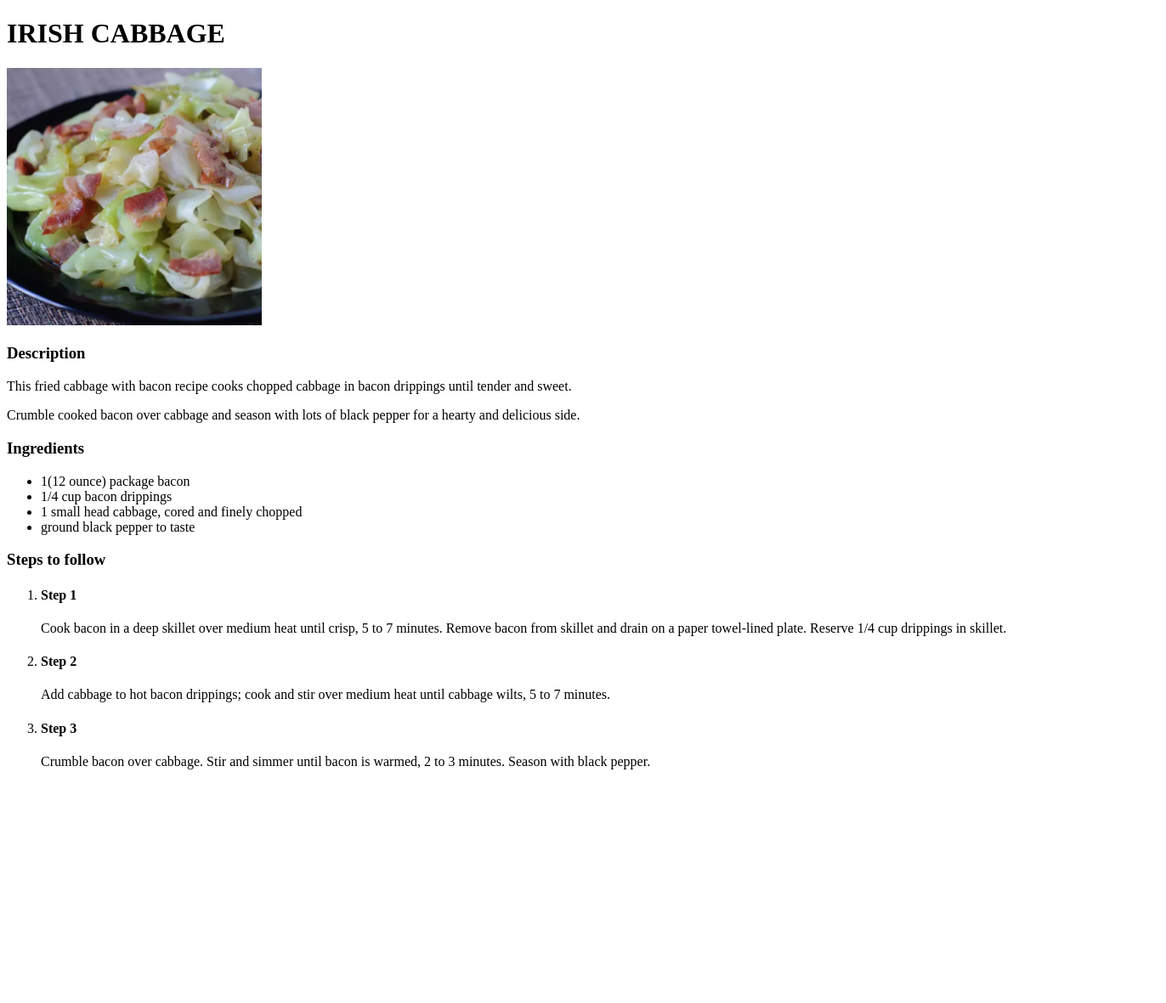
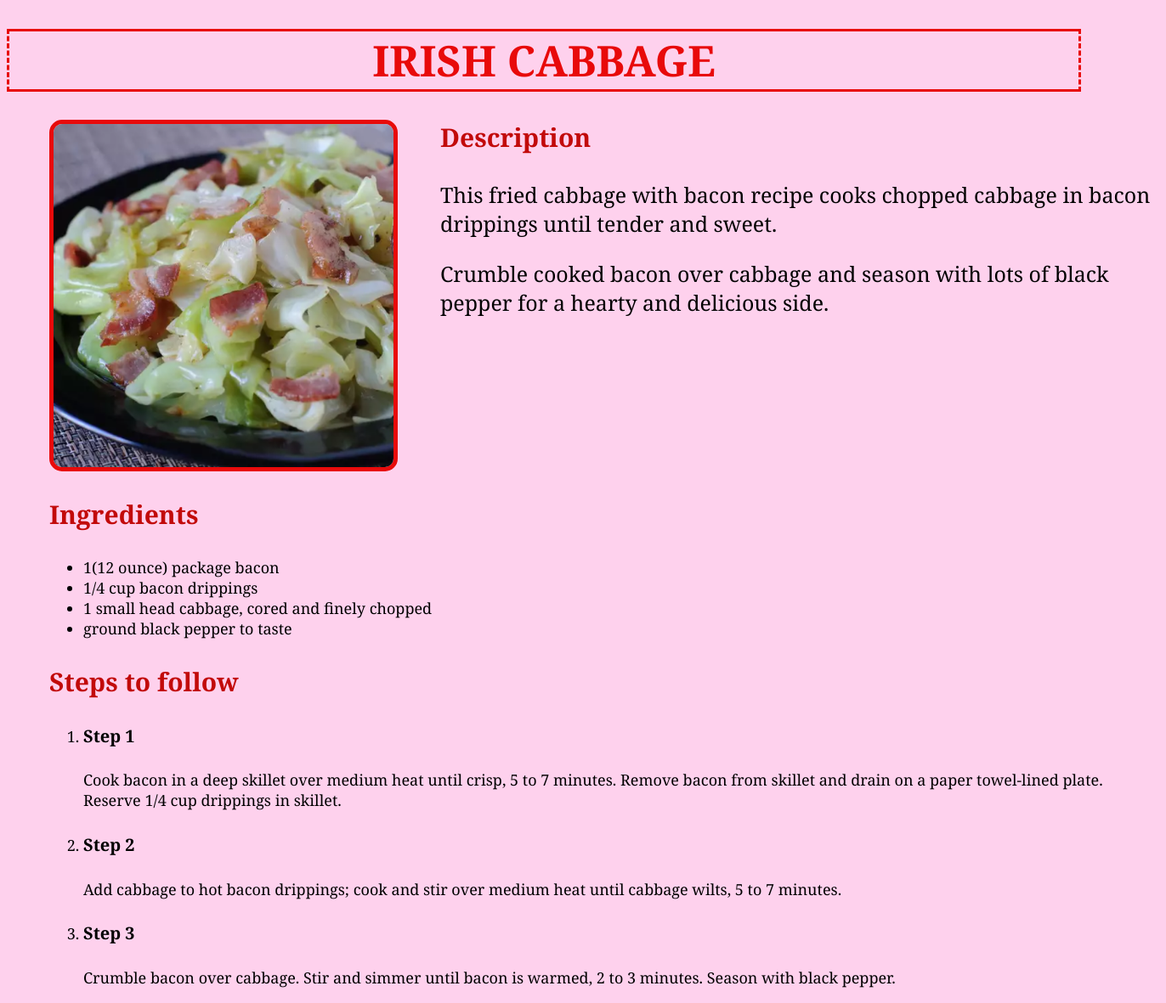
Before and after one commit to AlejandroNG12/odin-recipes, a plain HTML site: page recipes/irish-cabbage.html in a window 1280 px wide. Shown: the whole page at 85% size, 1372 px wide, since content can reach past the window. Before the commit the page ends 922 px from the top, so only its background shows below. Drawn offline with Linux system fonts and the light colour scheme.

Commit message:
Finish style for cheesecake.html and add add an style for irish-cabbage.html and index.html

```diff
--- a/recipes/irish-cabbage.html
+++ b/recipes/irish-cabbage.html
@@ -3,15 +3,19 @@
     <head>
         <meta charset="UFT-8">
         <title>Irish Cabbage</title>
+        <link rel="stylesheet" href="../styles.css">
     </head>
-    <body>
-        <h1> IRISH CABBAGE </h1>
-        <img src="images/irish_cabbage.png" width="300">
+    <body id="cabbage-body">
+        <h1 id="cabbage"> IRISH CABBAGE </h1>
+        <img src="images/irish_cabbage.png" id="cabbage-image">
+        <div class="des text">
             <h3>Description</h3>
             <p> This fried cabbage with bacon recipe cooks chopped
                 cabbage in bacon drippings until tender and sweet. </p>
             <p> Crumble cooked bacon over cabbage and season with
                 lots of black pepper for a hearty and delicious side.</p>
+        </div>
+        <div class="below-image text" >
             <h3>Ingredients</h3>
             <ul>
                 <li> 1(12 ounce) package bacon</li>
@@ -35,5 +39,6 @@
                     <p>Crumble bacon over cabbage. Stir and simmer until bacon is warmed, 2 to 3 minutes. Season with black pepper.</p>
                 </li>
             </ol>
+        </div>
     </body>
 </html>
--- a/styles.css
+++ b/styles.css
@@ -1,22 +1,47 @@
-body{
+#cheese-body{
     background-color: rgba(255, 253, 136, 0.922);
+    font-family: Georgia, 'Times New Roman', Times, serif;
+}
+#cabbage-body{
+    background-color: rgb(254, 209, 237);
+    font-family: Georgia, 'Times New Roman', Times, serif;
+}
+#index-body{
+    font-family: Georgia, 'Times New Roman', Times, serif;
+
 }
 h1{
     text-align: center;
     font-weight: bold;
     font-size: 50px;
-    font-family: Georgia, 'Times New Roman', Times, serif;
+    border-bottom: 3px solid black;
+    border-style:dashed;
+}
+#cabbage{
+    color: rgb(232, 10, 10);
+    border-bottom: 3px solid rgb(232, 10, 10);
+    border-top: 3px solid rgb(232, 10, 10);
+}
+#cheese{
     color: rgb(232, 210, 10);
     border-bottom: 3px solid rgb(232, 210, 10);
     border-top: 3px solid rgb(232, 210, 10);
-
 }
-.cheese-image{
+#cheese-image{
     position: relative;
     left:50px;
     width: 400px;
     height: auto;
     border: 5px solid rgb(232, 210, 10);
+    border-radius: 15px;
+    float: left;
+}
+#cabbage-image{
+    position: relative;
+    left:50px;
+    width: 400px;
+    height: auto;
+    border: 5px solid rgb(232, 10, 10);
     border-radius: 15px;
     float: left;
 }
@@ -26,22 +51,29 @@ h1{
 }
 h3{
     font-size: 30px;
-    font-family: Georgia, 'Times New Roman', Times, serif;
     font-weight: bold;
+    color: rgb(194, 10, 10);
 
 }
 .text{
-    font-family: Georgia, 'Times New Roman', Times, serif;
     font-size: 18px;
 }
 .text strong{
     font-size: 20px;
 }
-.sub-titles{
+.below-image{
+    float: left;
     position: relative;
-    top: 220px;
+    left: 50px;
+
 }
 ol > li > h4{
     font-weight: bold;
     font-size: 20px;
 }
+.des.text, ol li a{
+    font-size: 25px;
+}
+.center{
+    text-align: center;
+}
```
Also changed, not shown: index.html (+13 -5 lines), recipes/cheesecake.html (+14 -13 lines). Lines whose indentation alone changed are shown as unchanged.
